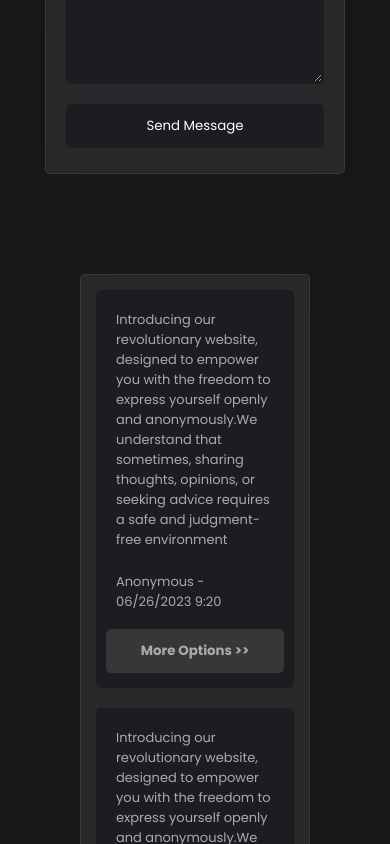
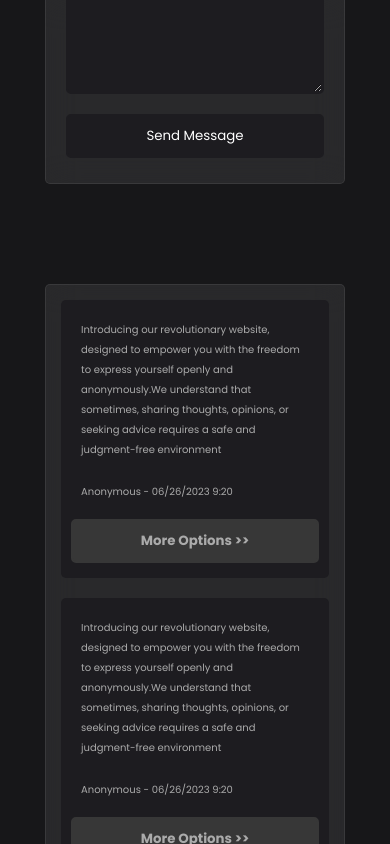
Before and after one commit to SavaadMP/Anonymous, a React (Vite) app in the folder frontend/: page / in a window 390 px wide. Shown: the part 795-1639 px from the top of the page. Built offline with nearby package versions, Linux system fonts and the light colour scheme.

Commit message:
fix: Responsive Issue

```diff
--- a/frontend/src/components/Message/Message.scss
+++ b/frontend/src/components/Message/Message.scss
@@ -75,3 +75,24 @@
     }
   }
 }
+
+@media screen and (max-width: 400px){
+  .message {
+    padding: 10px;
+    margin: 5px;
+    border-radius: 5px;
+
+    p {
+      border-radius: 5px;
+      font-size: 10px;
+      line-height: 20px;
+    }
+
+    .more_options {
+      display: flex;
+      align-items: center;
+      justify-content: center;
+      flex-direction: column;
+    }
+  }
+}
--- a/frontend/src/pages/Home/Home.scss
+++ b/frontend/src/pages/Home/Home.scss
@@ -1,6 +1,10 @@
 .main_container {
   padding: 80px;
   width: 100%;
+  display: flex;
+  flex-direction: column;
+  align-items: center;
+  justify-content: center;
 
   .view_messages {
     border-radius: 5px;
@@ -9,6 +13,8 @@
     background-color: rgba(255, 255, 255, 0.08);
     border: 1px solid rgba(255, 255, 255, 0.08);
     width: 100%;
+    display: flex;
+    align-items: center !important;
 
     .messages {
       display: grid;
@@ -24,13 +30,17 @@
     display: flex;
     align-items: center;
     justify-content: space-between;
+    width: 100%;
   }
 }
 
-@media screen and (max-width: 900px){
+@media screen and (max-width: 900px) {
   .main_container {
+    //padding: 50px;
+
     .view_messages {
       width: 100%;
+      align-items: center;
 
       .messages {
         display: grid;
@@ -45,10 +55,11 @@
   }
 }
 
-@media screen and (max-width: 480px){
+@media screen and (max-width: 480px) {
   .main_container {
+    padding: 90px;
     .view_messages {
-      width: 100%;
+      width: 300px;
 
       .messages {
         display: grid;
```
